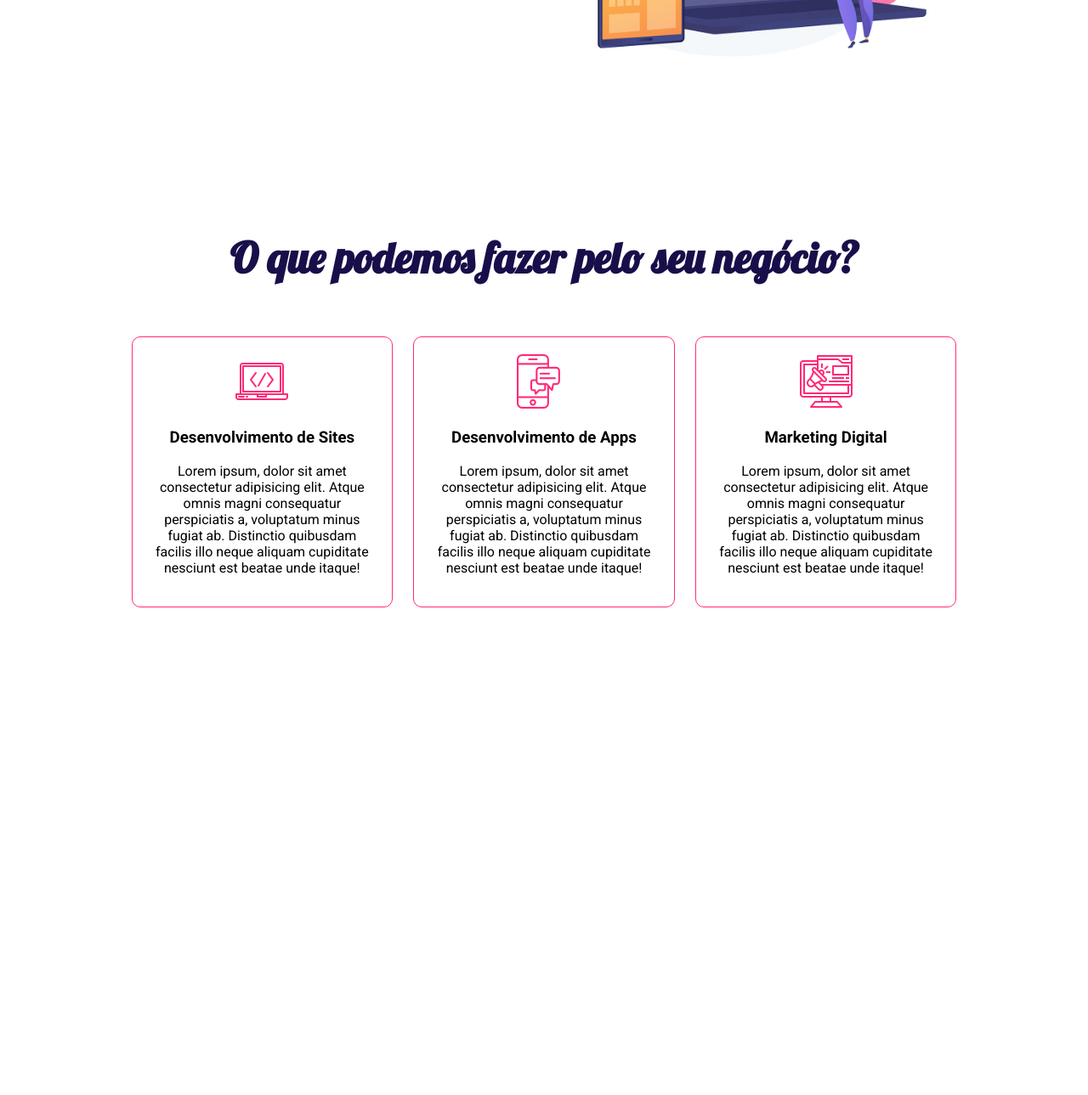
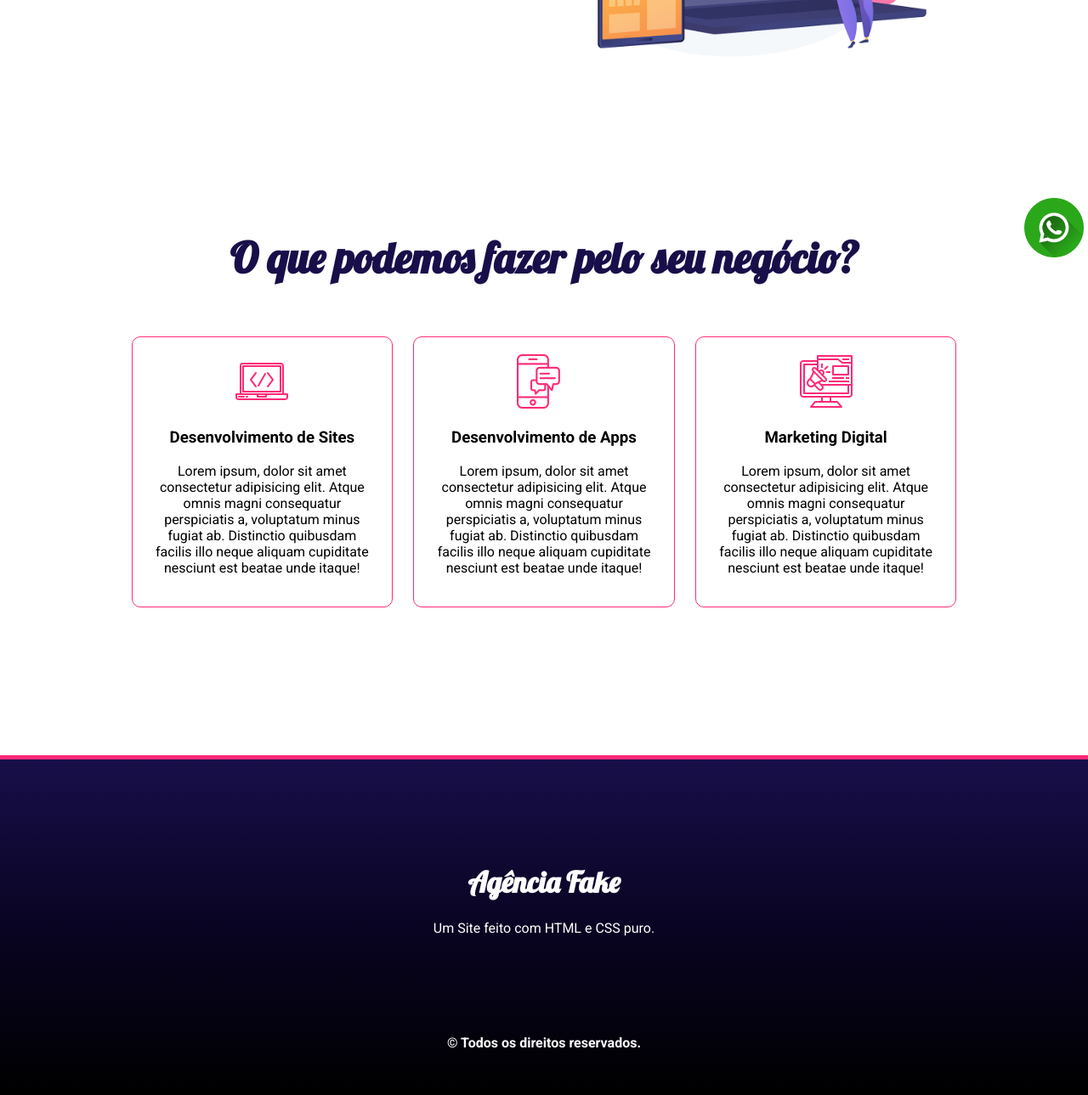
Before and after one commit to franciscodiegosantos/projeto-agencia-fake, a plain HTML site: page index.html in a window 1280 px wide. Shown: the part 488-1777 px from the top of the page at 85% size. Before the commit the page ends 1277 px from the top, so only its background shows below. Drawn offline with Linux system fonts and the light colour scheme.

Commit message:
concluido footer

```diff
--- a/css/estilo.css
+++ b/css/estilo.css
@@ -148,7 +148,6 @@ section h2{
 
 .texto-oculto{
     display: none;
-
 }
 
 .card:hover{
@@ -168,3 +167,28 @@ section h2{
 .card:hover .texto-oculto{
     display: block;
 }
+
+footer{
+    margin-top: 100px;
+    height: 400px;
+    background-image: linear-gradient(180deg,#180f4a,#090422,black);
+    text-align: center;
+    border-top: 5px solid #ff2978;
+}
+
+.logo-rodape{
+    padding: 100px;
+}
+
+.agencia{
+    font-family: 'Lobster', sans-serif;
+    color: white;
+    font-size: 34px;
+}
+
+.whats{
+    position: fixed;
+    bottom: 5px;
+    right: 5px;
+    width: 70px;
+}
--- a/index.html
+++ b/index.html
@@ -71,5 +71,15 @@
             </div>
         </div>
     </section>
+
+    <footer>
+        <div class="logo-rodape">
+            <h1 class="agencia">Agência Fake</h1>
+            <p style="color: white;">Um Site feito com HTML e CSS puro.</p>
+        </div>
+        <b style="color: white;">© Todos os direitos reservados.</b>
+    </footer>
+
+    <a class="whats" target="_blank" href="https://api.whatsapp.com/send?phone=5585985891662&text=Ol%C3%A1,%20peguei%20seu%20contato%20no%20site!"><img style="width: 70px;" src="imagens/whatsapp.png" alt="whatapp" ></a>
 </body>
 </html>
```
Also changed, not shown: imagens/whatsapp.png (added).
